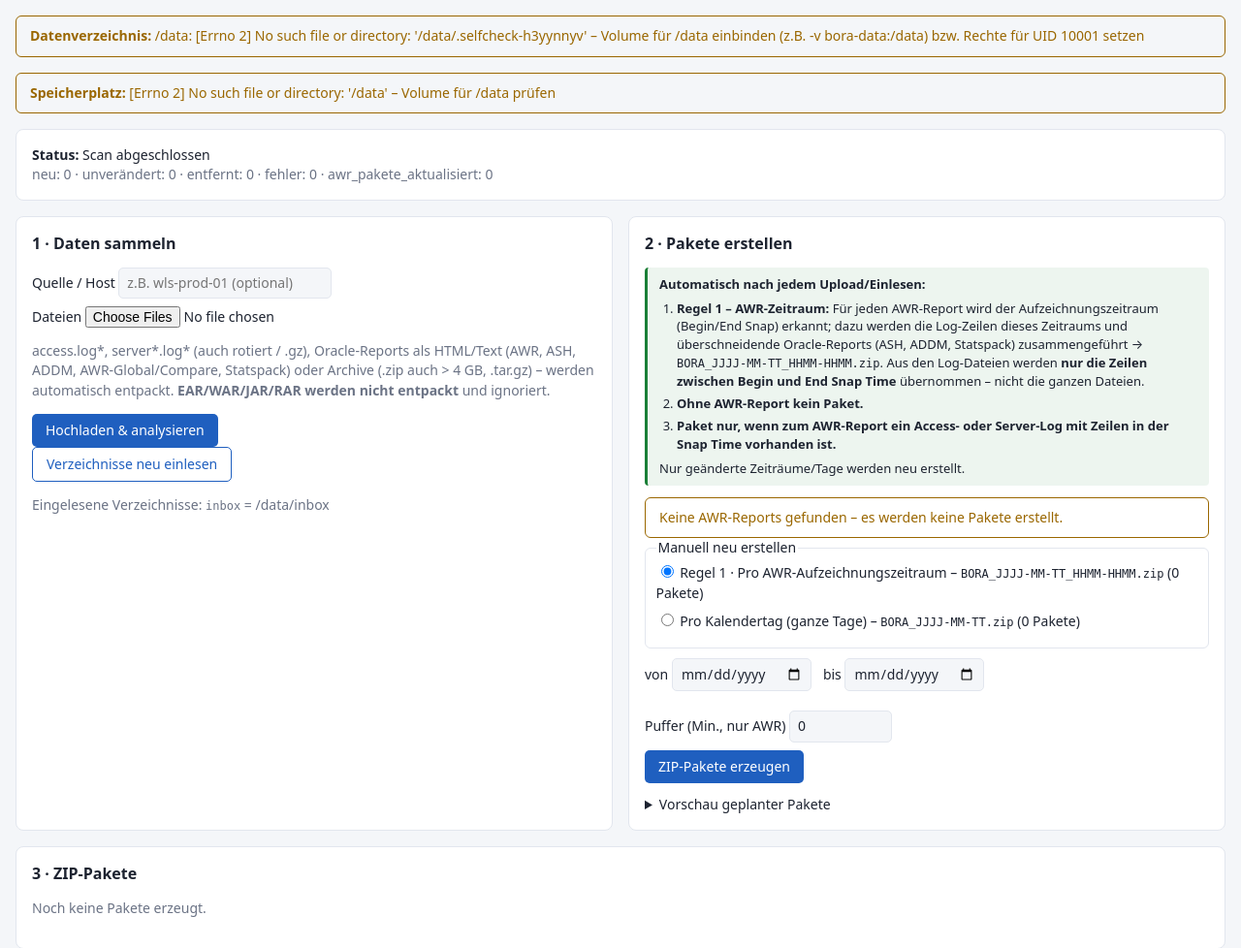
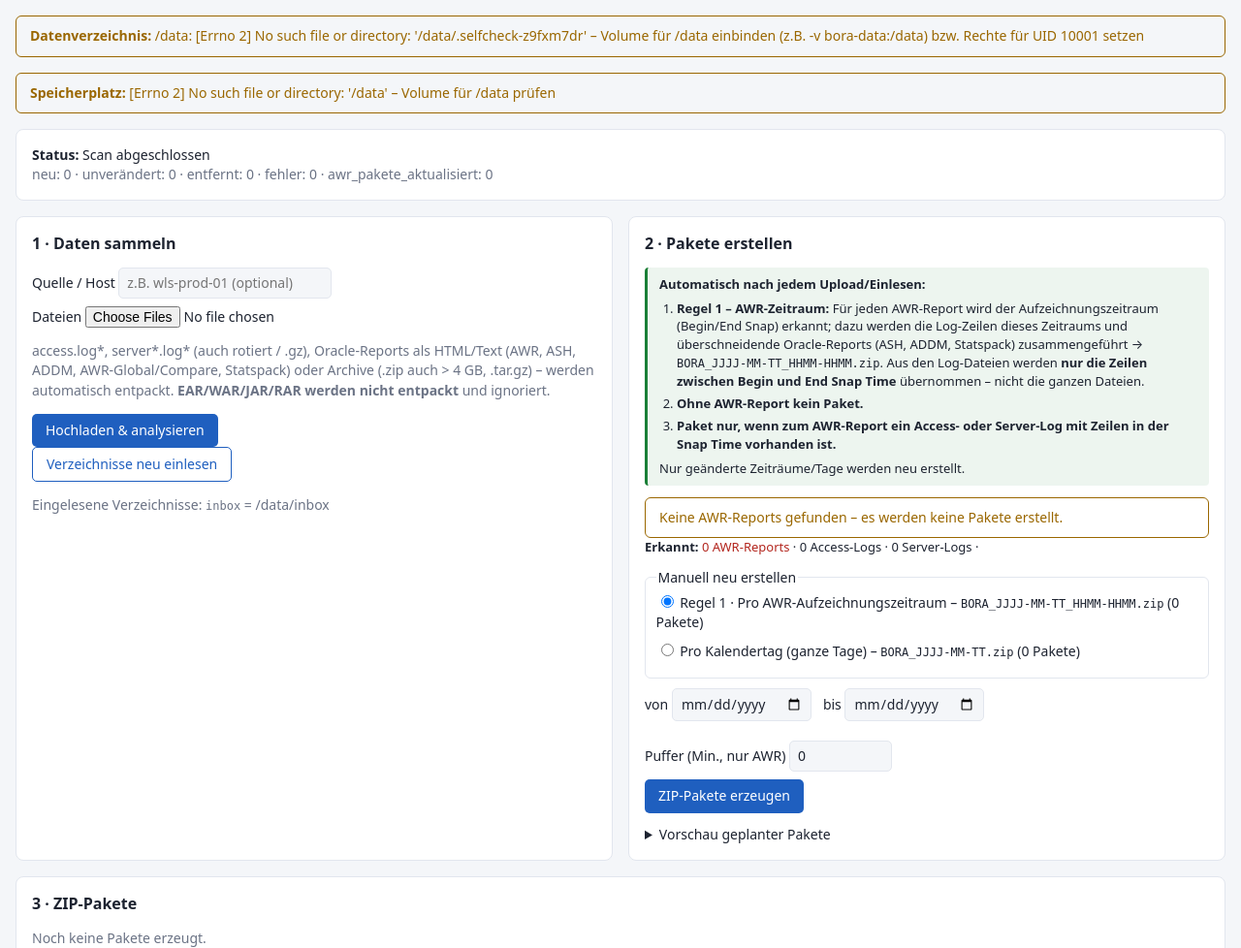
Before and after one commit to icoglu/BORA-Rodaten-Optimizer, a FastAPI app: page / in a window 1280 px wide. Shown: the part 82-1060 px from the top of the page at 97% size. Run offline with FastAPI, Linux system fonts and the light colour scheme; data that the repository does not hold is empty; parts of the project's set-up code (start-up, migrations or seed data) failed here and were passed over.

Commit message:
Alte Tages-Pakete ohne AWR entfernen; Erkennungs-Uebersicht in der GUI
- Beim Einlesen/Start werden Tages-Pakete entfernt, die die Regeln nicht
  erfuellen - auch wenn Tages-Pakete deaktiviert sind (Altbestand aus
  frueheren Versionen, z.B. nach Wiederverwendung eines alten Volumes)
- GUI zeigt 'Erkannt: N AWR-Reports · N Access-Logs · N Server-Logs ...'
  (Katalog ist ausgeblendet); 0 AWR-Reports wird rot markiert

Co-Authored-By: Claude Opus 5.5 <noreply@anthropic.com>
Claude-Session: https://claude.ai/code/session_01RZQMjPHuRzCLq4CLgsoZxW

```diff
--- a/app/main.py
+++ b/app/main.py
@@ -154,7 +154,26 @@ def create_app(settings: Optional[Settings] = None) -> FastAPI:
         out = repackage_awr(days, progress)
         if settings.day_packages:
             out.update(repackage_days(days, progress))
+        else:
+            removed = cleanup_day_zips()
+            if removed:
+                out["tagespakete_entfernt"] = removed
         return out
+
+    def cleanup_day_zips() -> int:
+        """Tages-Pakete entfernen, die die Regeln nicht (mehr) erfüllen - z.B. Altbestand
+        ohne AWR-Report aus früheren Versionen. Gültige (manuell erzeugte) bleiben."""
+        records = catalog.all()
+        planned = packager.plan_windows(records, "day", settings.zip_prefix, require_awr=settings.require_awr)
+        if settings.require_logs:
+            planned = [w for w in planned if packager.has_log_candidates(w, records)]
+        valid = {f"{w.name}.zip" for w in planned}
+        removed = 0
+        for p in settings.output_dir.glob("*.zip"):
+            if day_zip.match(p.name) and p.name not in valid:
+                p.unlink()
+                removed += 1
+        return removed
 
     def missing_day_packages() -> set[str]:
         return {d for d in catalog.all_days()
@@ -224,6 +243,12 @@ def create_app(settings: Optional[Settings] = None) -> FastAPI:
             "auto_package": settings.auto_package, "require_awr": settings.require_awr,
             "day_packages": settings.day_packages, "require_logs": settings.require_logs,
             "has_awr": any(f.category == detect.AWR and packager.is_awr_report(f) for f in files),
+            "summary": {
+                "AWR-Reports": sum(1 for f in files if f.category == detect.AWR and packager.is_awr_report(f)),
+                "weitere Oracle-Reports": sum(1 for f in files if f.category == detect.AWR and not packager.is_awr_report(f)),
+                "Access-Logs": counts[detect.ACCESS], "Server-Logs": counts[detect.SERVER],
+                "nicht erkannt": counts[detect.UNKNOWN],
+            },
         })
 
     @app.get("/api/selfcheck")
--- a/app/static/style.css
+++ b/app/static/style.css
@@ -87,3 +87,4 @@ button.danger { background: var(--err); color: #fff; }
 .card-head h2 { margin: 0; }
 .card-head form.inline { margin: 0; }
 button.small-btn { padding: 5px 10px; font-size: 13px; }
+.summary { margin: 0 0 12px; font-size: 13px; }
--- a/app/templates/index.html
+++ b/app/templates/index.html
@@ -87,6 +87,9 @@
   <div class="flash warn">Keine AWR-Reports gefunden – es werden keine Pakete erstellt.</div>
   {% endif %}
   {% endif %}
+  <p class="summary"><strong>Erkannt:</strong>
+    {% for k, v in summary.items() %}{% if v or k in ("AWR-Reports", "Access-Logs", "Server-Logs") %}<span class="{% if k == 'AWR-Reports' and not v %}err{% endif %}">{{ v }} {{ k }}</span>{% if not loop.last %} · {% endif %}{% endif %}{% endfor %}
+  </p>
   <form action="/build" method="post">
     <fieldset>
       <legend>Manuell neu erstellen</legend>
```
Also changed, not shown: tests/test_app.py (+15 -0 lines).
